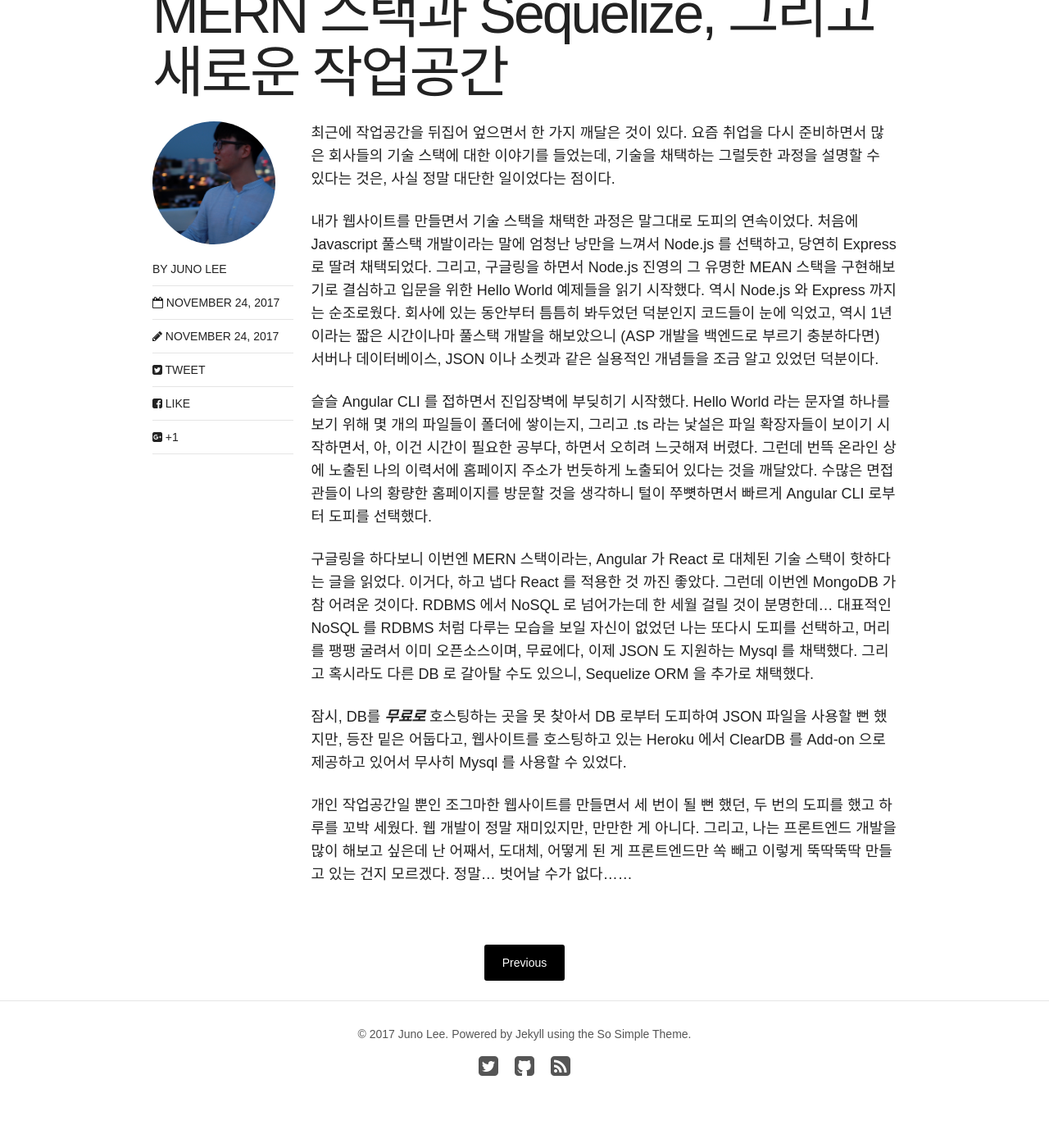
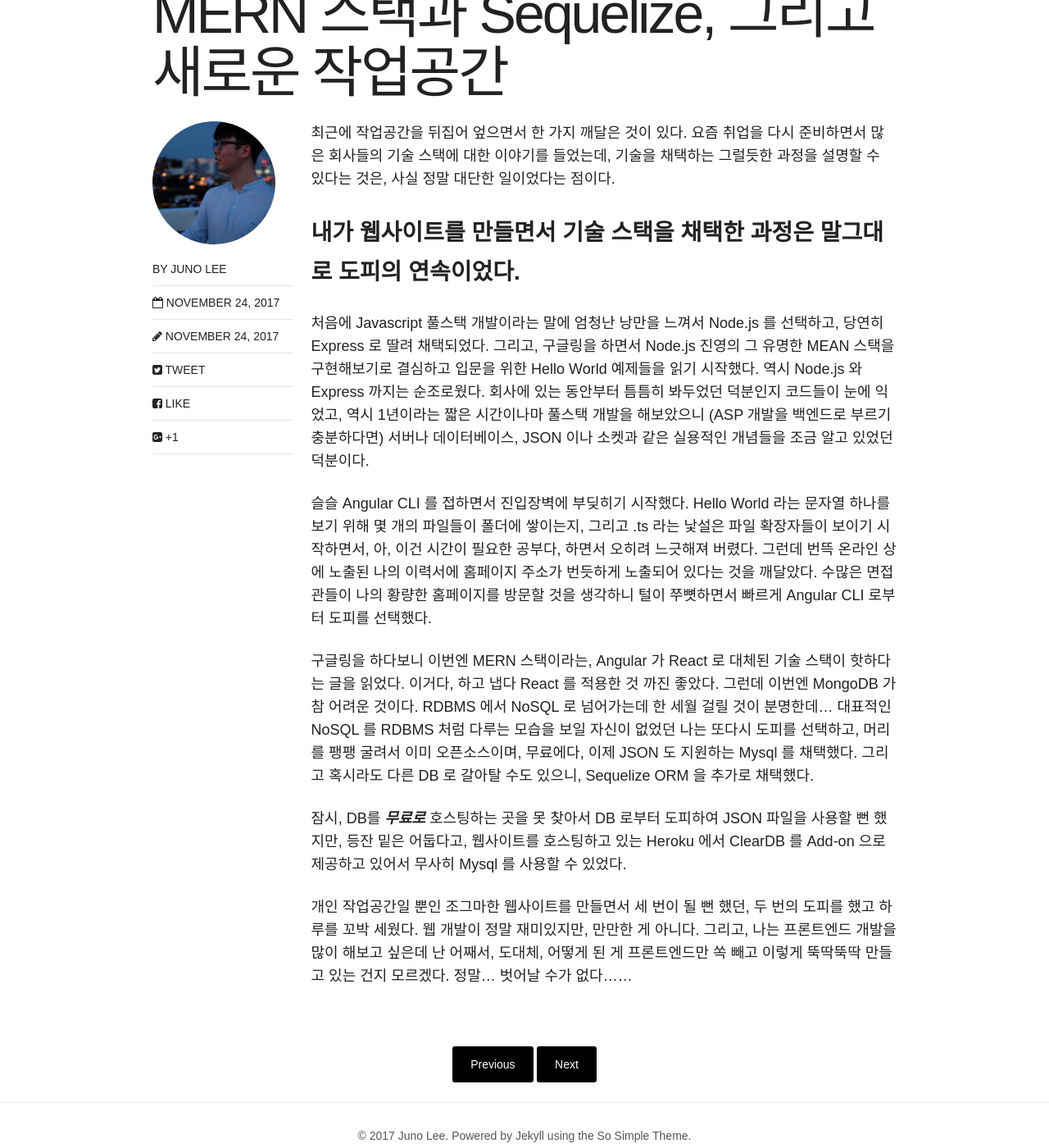
Before and after one commit to johanneslee/johanneslee.github.io, a Jekyll site: the page built from _posts/articles/2017-11-24-page3.md, in a window 1280 px wide and 1400 px high, scrolled down 520 px. Shown: the whole window at 82% size. Built offline with Jekyll 4.4.1, drawn with Linux system fonts in a browser that asks for light colours; nearby versions of some CDN libraries.

```diff
--- a/_posts/articles/2017-11-24-page3.md
+++ b/_posts/articles/2017-11-24-page3.md
@@ -10,7 +10,9 @@ share: true
 
 최근에 작업공간을 뒤집어 엎으면서 한 가지 깨달은 것이 있다. 요즘 취업을 다시 준비하면서 많은 회사들의 기술 스택에 대한 이야기를 들었는데, 기술을 채택하는 그럴듯한 과정을 설명할 수 있다는 것은, 사실 정말 대단한 일이었다는 점이다.
 
-내가 웹사이트를 만들면서 기술 스택을 채택한 과정은 말그대로 도피의 연속이었다. 처음에 Javascript 풀스택 개발이라는 말에 엄청난 낭만을 느껴서 Node.js 를 선택하고, 당연히 Express 로 딸려 채택되었다. 그리고, 구글링을 하면서 Node.js 진영의 그 유명한 MEAN 스택을 구현해보기로 결심하고 입문을 위한 Hello World 예제들을 읽기 시작했다. 역시 Node.js 와 Express 까지는 순조로웠다. 회사에 있는 동안부터 틈틈히 봐두었던 덕분인지 코드들이 눈에 익었고, 역시 1년이라는 짧은 시간이나마 풀스택 개발을 해보았으니 (ASP 개발을 백엔드로 부르기 충분하다면) 서버나 데이터베이스, JSON 이나 소켓과 같은 실용적인 개념들을 조금 알고 있었던 덕분이다.
+### 내가 웹사이트를 만들면서 기술 스택을 채택한 과정은 말그대로 도피의 연속이었다.
+
+처음에 Javascript 풀스택 개발이라는 말에 엄청난 낭만을 느껴서 Node.js 를 선택하고, 당연히 Express 로 딸려 채택되었다. 그리고, 구글링을 하면서 Node.js 진영의 그 유명한 MEAN 스택을 구현해보기로 결심하고 입문을 위한 Hello World 예제들을 읽기 시작했다. 역시 Node.js 와 Express 까지는 순조로웠다. 회사에 있는 동안부터 틈틈히 봐두었던 덕분인지 코드들이 눈에 익었고, 역시 1년이라는 짧은 시간이나마 풀스택 개발을 해보았으니 (ASP 개발을 백엔드로 부르기 충분하다면) 서버나 데이터베이스, JSON 이나 소켓과 같은 실용적인 개념들을 조금 알고 있었던 덕분이다.
 
 슬슬 Angular CLI 를 접하면서 진입장벽에 부딪히기 시작했다. Hello World 라는 문자열 하나를 보기 위해 몇 개의 파일들이 폴더에 쌓이는지, 그리고 .ts 라는 낯설은 파일 확장자들이 보이기 시작하면서, 아, 이건 시간이 필요한 공부다, 하면서 오히려 느긋해져 버렸다. 그런데 번뜩 온라인 상에 노출된 나의 이력서에 홈페이지 주소가 번듯하게 노출되어 있다는 것을 깨달았다. 수많은 면접관들이 나의 황량한 홈페이지를 방문할 것을 생각하니 털이 쭈뼛하면서 빠르게 Angular CLI 로부터 도피를 선택했다.
 
```
Also changed, not shown: _posts/articles/2017-11-25-page4.md (added, +30 -0 lines).
